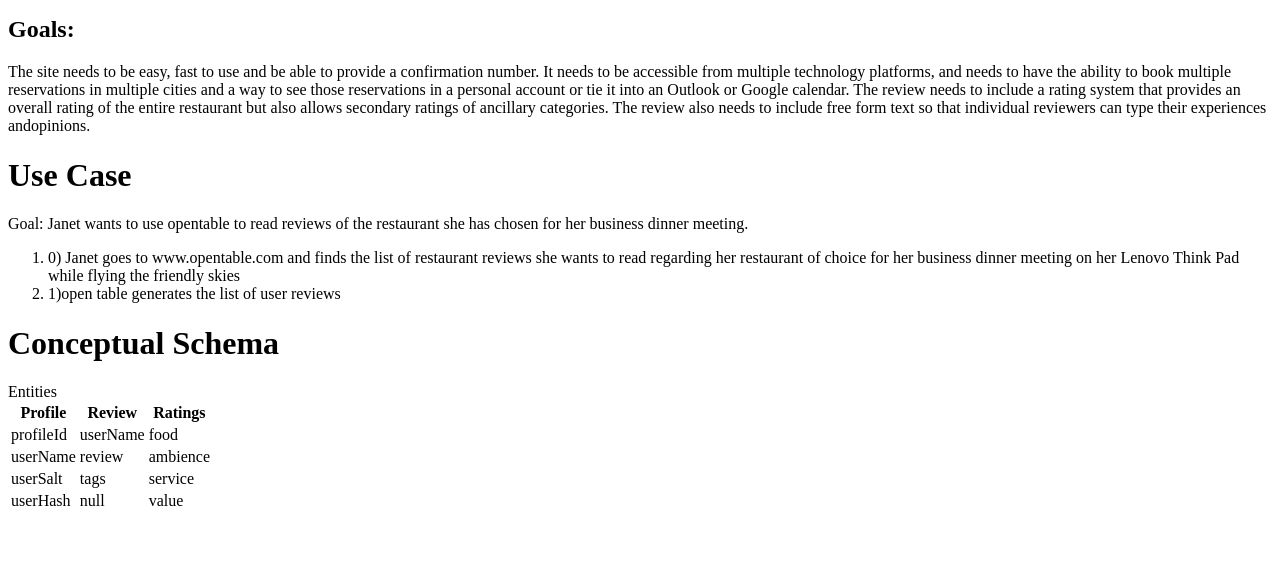
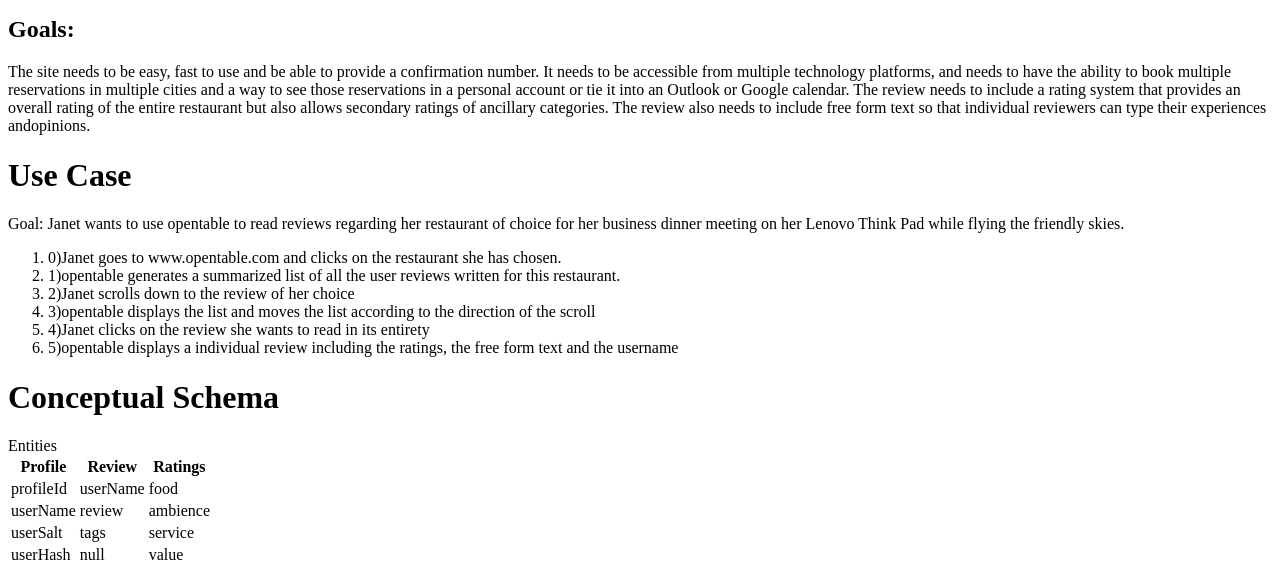
Before and after one commit to mzibert/data-design-project, a PHP site: page / in a window 1280 px wide. Shown: the part 969-1544 px from the top of the page. Before the commit the page ends 1475 px from the top, so only its background shows below. Run offline with PHP 8.4, Linux system fonts and the light colour scheme.

Commit message:
added itemized list to use case

```diff
--- a/index.php
+++ b/index.php
@@ -45,15 +45,16 @@
 			needs to include free form text so that individual reviewers can type their experiences
 			andopinions.</p>
 		<h1> Use Case</h1>
-		<p> Goal:  Janet wants to use opentable to read reviews of the restaurant she has chosen for her business dinner
-			meeting.
+		<p> Goal:  Janet wants to use opentable to read reviews regarding her restaurant of choice for her business
+			dinner meeting on her Lenovo Think Pad while flying the friendly skies.
 		<ol>
-			<li>0)  Janet goes to www.opentable.com and finds the list of restaurant reviews she wants to read regarding
-				her restaurant of choice for her business dinner meeting on her Lenovo Think Pad while flying the friendly
-				skies</li>
-			<li>1)open table generates the list of user reviews </li>
+			<li>0)Janet goes to www.opentable.com and clicks on the restaurant she has chosen.</li>
+			<li>1)opentable generates a summarized list of all the user reviews written for this restaurant.</li>
+			<li>2)Janet scrolls down to the review of her choice</li>
+			<li>3)opentable displays the list and moves the list according to the direction of the scroll</li>
+			<li>4)Janet clicks on the review she wants to read in its entirety</li>
+			<li>5)opentable displays a individual review including the ratings, the free form text and the username</li>
 		</ol>
-
 		</p>
 		<h1>Conceptual Schema</h1>
 		<table>Entities
```
